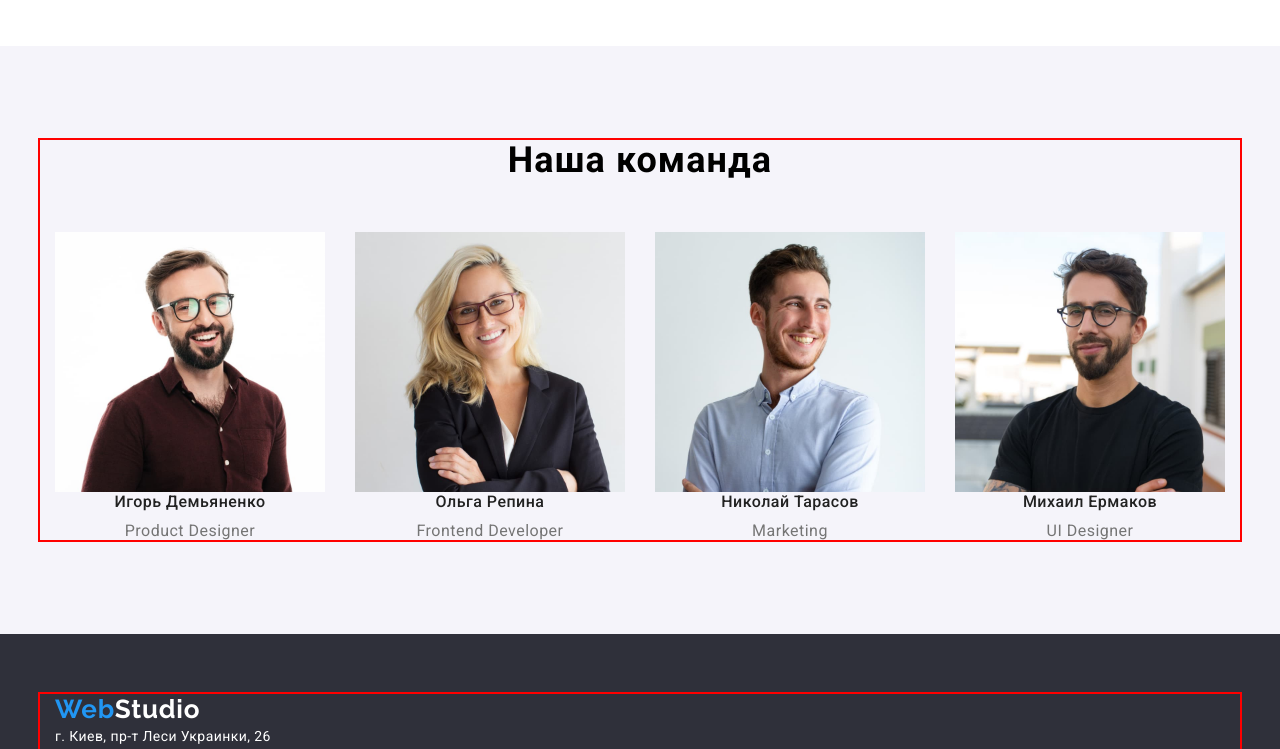
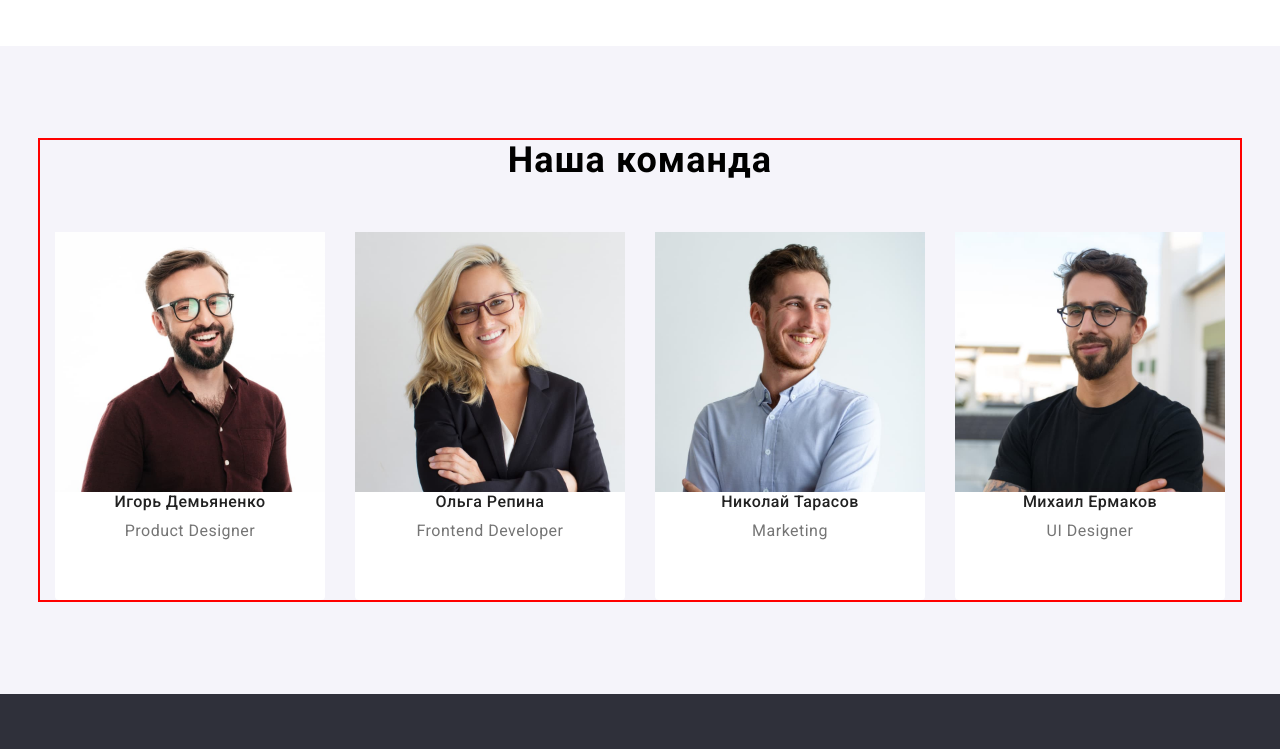
Before and after one commit to Vladlen009/goit-markup-hw-03, a plain HTML site: page index.html in a window 1280 px wide. Shown: the part 1452-2201 px from the top of the page. Drawn offline with nearby package versions, Linux system fonts and the light colour scheme.

Commit message:
Доработка

```diff
--- a/css/styles.css
+++ b/css/styles.css
@@ -174,6 +174,8 @@ img{
   text-transform: uppercase;
 
   width: 696px;
+
+  margin: auto;
   margin-bottom: 30px;
 
   color: var(--color-title);
@@ -278,7 +280,10 @@ img{
 }
 
 .content-item {
+  height: 368px;
   width: 270px;
+  border-radius: 0px 0px 4px 4px;
+  background-color: var(--background-header);
 }
 
 .content-item:not(:last-child) {
```
